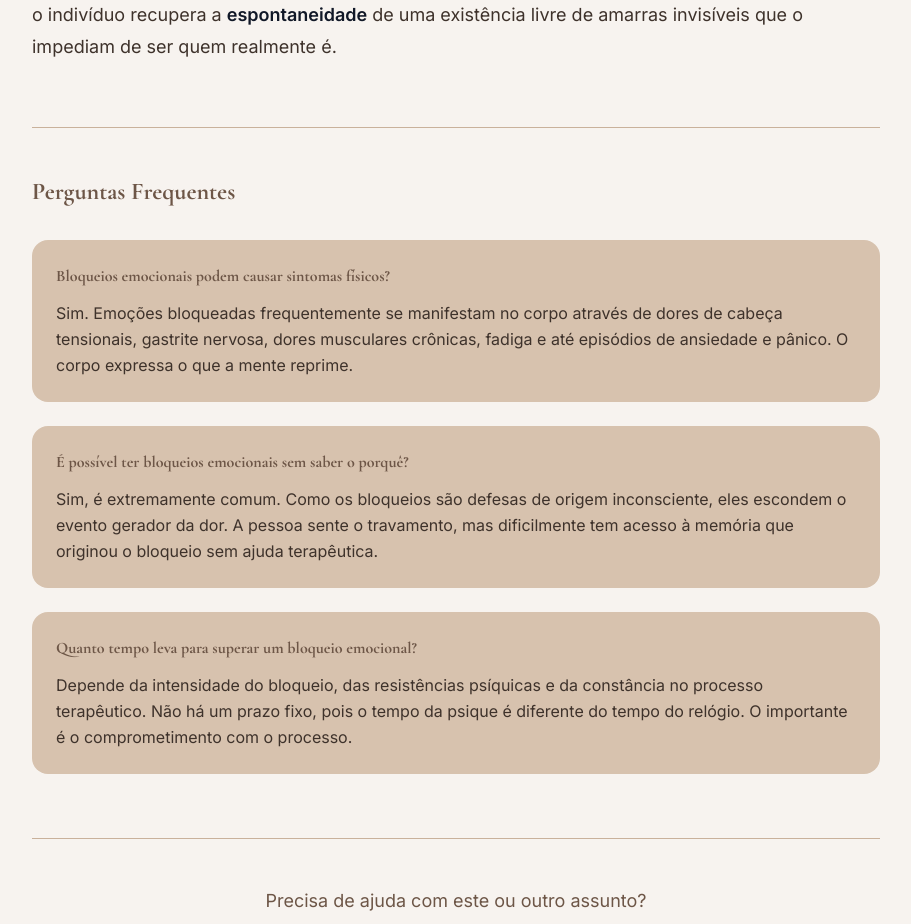
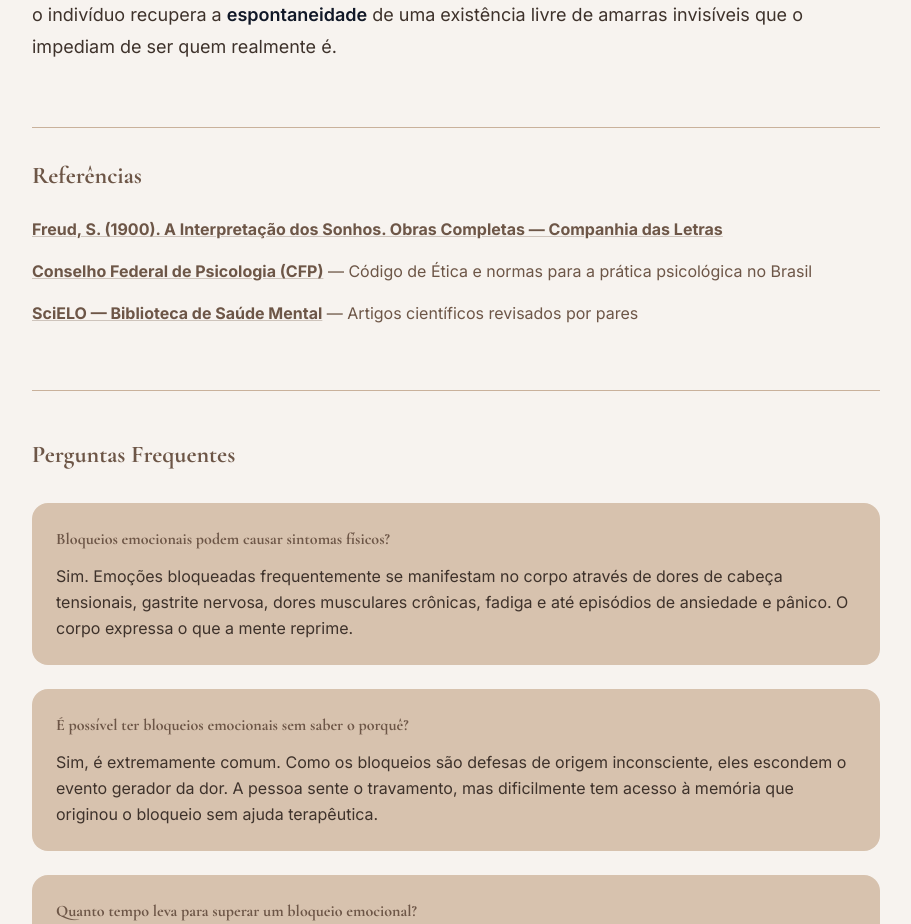
Before and after one commit to fernandogabos/site-psic-loga-juliana-munique-821vhrkc0, a React (Vite) app: page /blog/bloqueios-emocionais in a window 1280 px wide. Shown: the part 2780-3704 px from the top of the page, without its empty margins (184-1095 px from the left). Built offline with nearby package versions, Linux system fonts and the light colour scheme.

Commit message:
feat: Add references section to blog posts

```diff
--- /dev/null
+++ b/src/components/BlogReferences.tsx
@@ -0,0 +1,68 @@
+import { Link } from 'react-router-dom'
+
+interface ReferenceLink {
+  label: string
+  href: string
+  description?: string
+}
+
+const STANDARD_REFERENCES: ReferenceLink[] = [
+  {
+    label: 'Freud, S. (1900). A Interpretação dos Sonhos. Obras Completas — Companhia das Letras',
+    href: 'https://www.companhiadasletras.com.br/',
+  },
+  {
+    label: 'Conselho Federal de Psicologia (CFP)',
+    href: 'https://cfp.org.br/',
+    description: 'Código de Ética e normas para a prática psicológica no Brasil',
+  },
+  {
+    label: 'SciELO — Biblioteca de Saúde Mental',
+    href: 'https://www.scielo.br/j/prc/',
+    description: 'Artigos científicos revisados por pares',
+  },
+]
+
+const EXTRA_REFERENCES: Record<string, ReferenceLink[]> = {
+  'importancia-do-vinculo-terapeutico': [
+    {
+      label: 'Sociedade Brasileira de Psicanálise de São Paulo',
+      href: 'https://www.sbpsp.org.br/',
+      description: 'Referência em psicanálise no Brasil',
+    },
+  ],
+  'educacao-infantil': [
+    {
+      label: 'Associação Internacional de Psicanálise (IPA)',
+      href: 'https://www.ipa.world/',
+      description: 'Organização mundial de psicanálise',
+    },
+  ],
+}
+
+export function BlogReferences({ slug }: { slug: string }) {
+  const extra = EXTRA_REFERENCES[slug] ?? []
+  const references = [...STANDARD_REFERENCES, ...extra]
+
+  return (
+    <div className="mt-16">
+      <hr className="border-border mb-8" />
+      <h2 className="text-2xl font-serif font-bold text-primary mb-6">Referências</h2>
+      <ul className="space-y-4">
+        {references.map((ref, index) => (
+          <li key={index} className="text-foreground leading-relaxed">
+            <a
+              href={ref.href}
+              target="_blank"
+              rel="noopener noreferrer"
+              className="font-bold text-primary hover:text-foreground transition-colors underline decoration-primary/30 hover:decoration-foreground"
+            >
+              {ref.label}
+            </a>
+            {ref.description && <span className="text-muted-foreground"> — {ref.description}</span>}
+          </li>
+        ))}
+      </ul>
+    </div>
+  )
+}
--- a/src/pages/BlogPost.tsx
+++ b/src/pages/BlogPost.tsx
@@ -1,5 +1,6 @@
 import { Link, useParams } from 'react-router-dom'
 import { Breadcrumbs } from '@/components/Breadcrumbs'
+import { BlogReferences } from '@/components/BlogReferences'
 import { SEO, BASE_URL } from '@/components/SEO'
 import { blogPosts, AUTHOR_PORTRAIT_URL, getReadingTime } from '@/lib/blog-data'
 import { BlogPostSchema } from '@/lib/seo-schemas'
@@ -98,6 +99,8 @@ export default function BlogPost() {
           dangerouslySetInnerHTML={{ __html: post.content }}
         />
 
+        <BlogReferences slug={post.slug} />
+
         {post.faqs && post.faqs.length > 0 && (
           <div className="mt-16 pt-12 border-t border-border">
             <h2 className="text-2xl font-serif font-bold text-primary mb-8">
```
Also changed, not shown: .skip.config.json.
